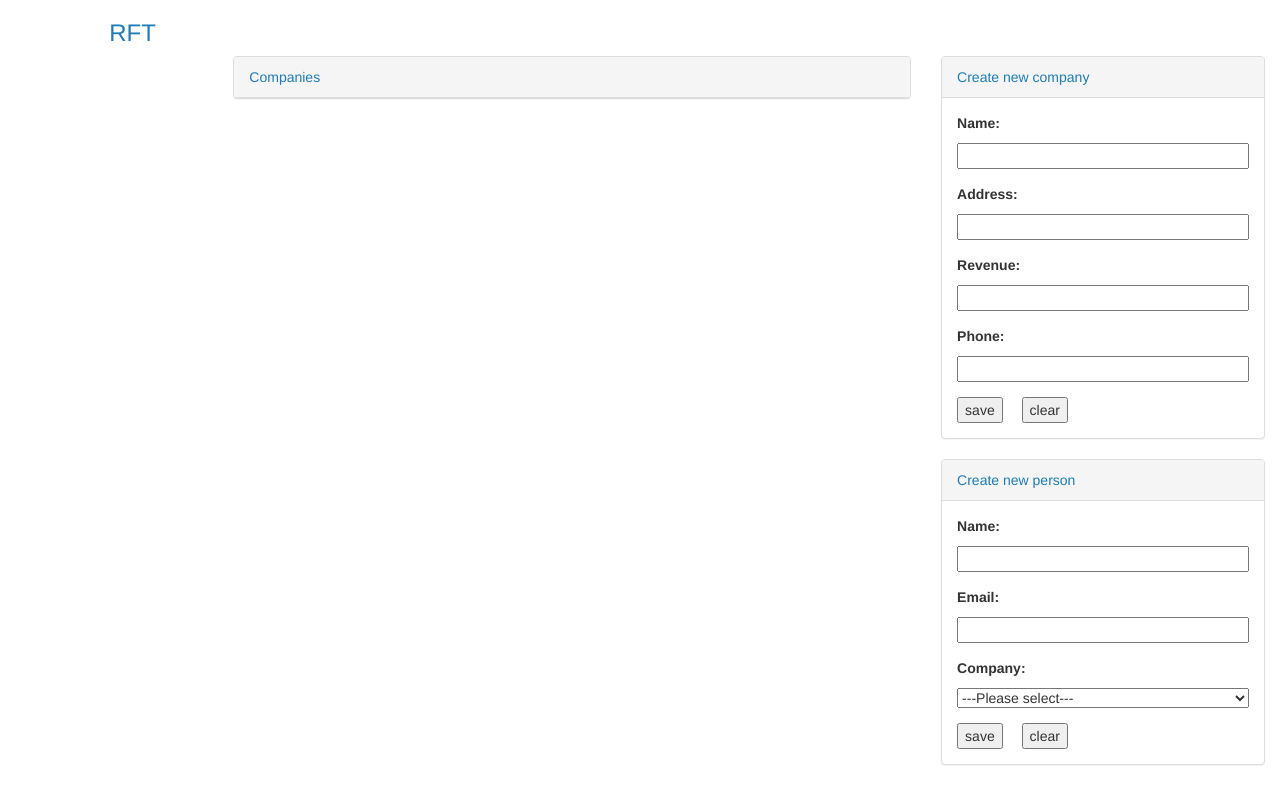
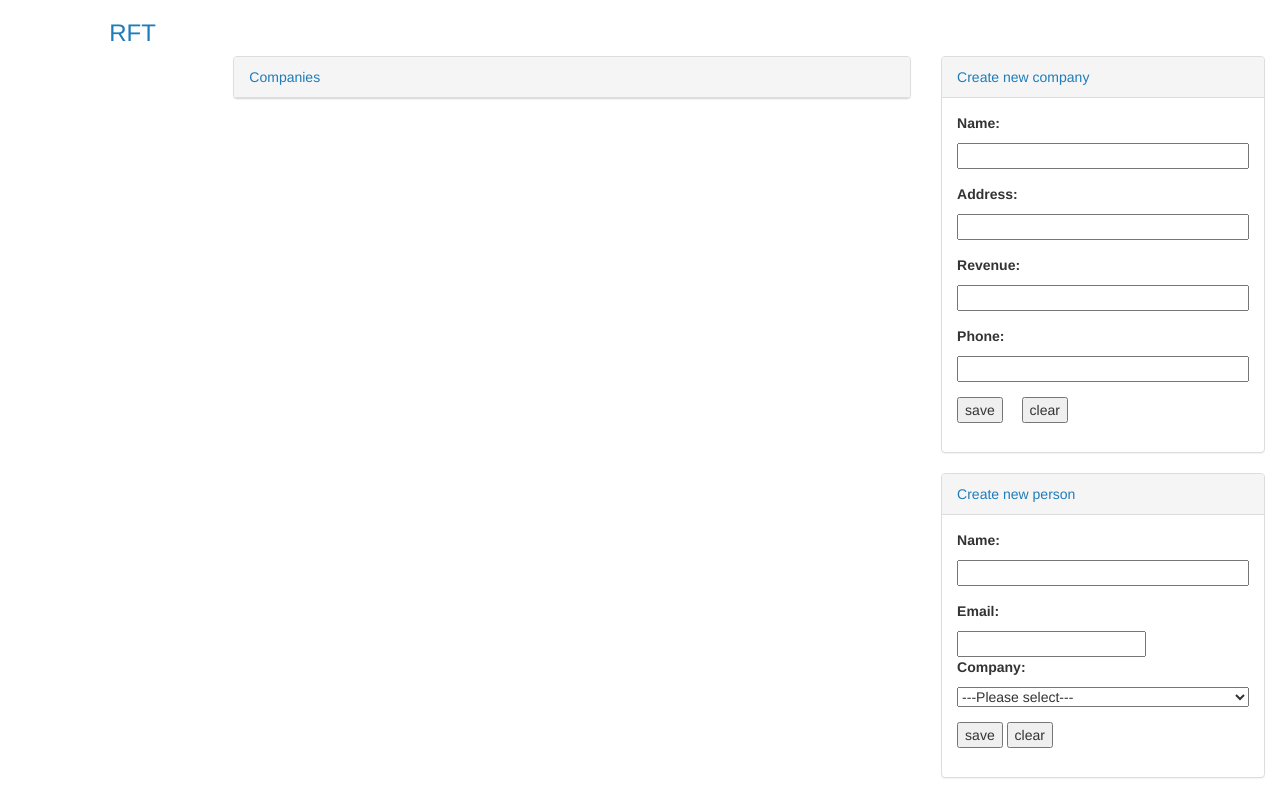
Before and after one commit to moongazers/angular, a website: page MEAN/testCode/index.html in a window 1280 px wide. Drawn offline with nearby package versions, Linux system fonts and the light colour scheme; some packages are replaced by stand-ins of ours; no server answers.

Commit message:
validation for person form

```diff
--- a/MEAN/testCode/index.html
+++ b/MEAN/testCode/index.html
@@ -26,35 +26,41 @@
 					<div class="col-sm-4">
 				  		<div class="panel panel-default" ng-app="myAppNewCompany">
 					    	<div class="panel-heading">Create new company</div>
-					    	<div class="panel-body create-panel">
+					    	<form name="companyForm" class="panel-body create-panel">
 								<p><strong>Name:</strong></p>
-								<input type="text" ng-model="company.name">
+								<input name="companyName" type="text" ng-model="company.name">
 								<p><strong>Address:</strong></p>
-								<input type="text" ng-model="company.address">
+								<input name="companyAddress" type="text" ng-model="company.address">
 								<p><strong>Revenue:</strong></p>
-								<input type="text" ng-model="company.revenue">
+								<input name="companyRevenue" type="text" ng-model="company.revenue">
 								<p><strong>Phone:</strong></p>
-								<input type="text" ng-model="company.phone">
+								<input name="companyPhone" type="text" ng-model="company.phone">
 								<input type="button" value="save" ng-click="companySave()">
 								<input type="button" value="clear" ng-click="companyClear()">
-							</div>
+							</form>
 					  	</div>
 					  	<div class="panel panel-default" ng-app="myAppNewPerson">
 					    	<div class="panel-heading">Create new person</div>
-					    	<div class="panel-body create-panel">
-								<p><strong>Name:</strong></p>
-								<input type="text" ng-model="person.name">
+					    	<form name="personForm" class="panel-body create-panel">
+								<p>
+									<strong>Name:</strong>
+									<!--custom error message, when novalidate of form-->
+									<!--<span ng-show="(personForm.$submitted || personForm.personName.$touched) && personForm.personName.$error.required">
+										Please input your name.
+									</span>-->
+								</p>
+								<input name="personName" type="text" ng-model="person.name" required>
 								<p><strong>Email:</strong></p>
-								<input type="text" ng-model="person.email">
+								<input name="personEmail" type="email" ng-model="person.email" required>
 								<p><strong>Company:</strong></p>
 
-								<select ng-model="companySelected" ng-options="company.name for company in list">
+								<select name="personCompany" ng-model="companySelected" ng-options="company.name for company in list" required>
 									<option value="">---Please select---</option>
 								</select>
 
-								<input type="button" value="save" ng-click="personSave()">
+								<input type="submit" value="save" ng-click="personForm.$valid && personSave()">
 								<input type="button" value="clear" ng-click="personClear()">
-							</div>
+							</form>
 					  	</div>
 					</div>
 				</div>
```
